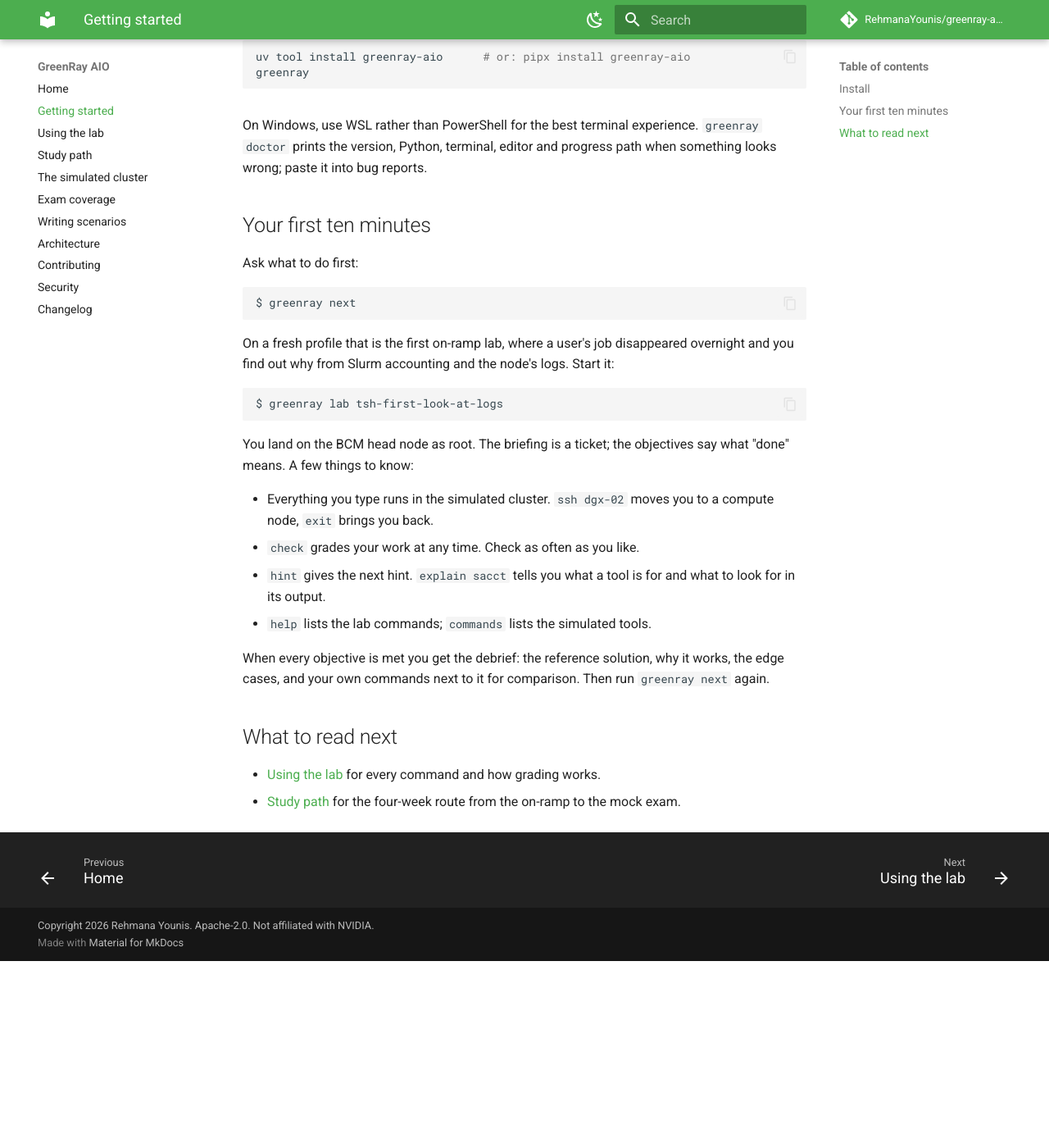
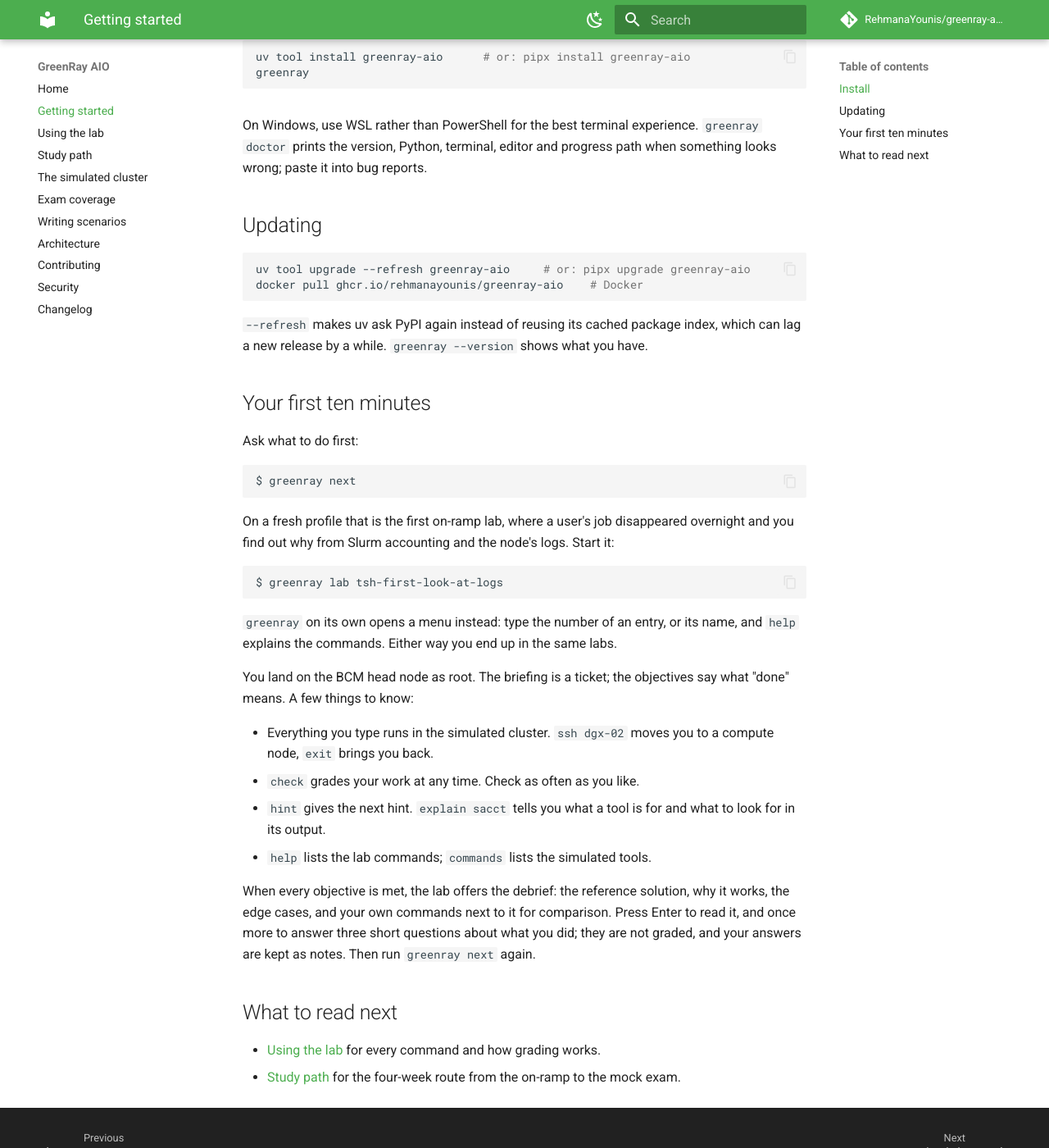
Before and after one commit to RehmanaYounis/greenray-aio, an MkDocs documentation site: the page built from docs/getting-started.md, in a window 1280 px wide and 1400 px high, scrolled down 321 px. Shown: the whole window at 82% size. Built offline with MkDocs 1.6.1 and Material for MkDocs 9.7.7, drawn with Linux system fonts in a browser that asks for light colours; comment, search, counter and statistics services are not loaded; before the commit the page ends 1493 px from its top, so only the background shows below that.

Commit message:
docs: review every page against the current behaviour
Updating instructions, the menu and its help, the offered debrief and
reflection, safe practice and variants in the README and the
architecture page, and the 1.0 wording in CONTRIBUTING.

````diff
--- a/docs/getting-started.md
+++ b/docs/getting-started.md
@@ -34,6 +34,15 @@
 
 On Windows, use WSL rather than PowerShell for the best terminal experience. `greenray doctor` prints the version, Python, terminal, editor and progress path when something looks wrong; paste it into bug reports.
 
+## Updating
+
+```bash
+uv tool upgrade --refresh greenray-aio     # or: pipx upgrade greenray-aio
+docker pull ghcr.io/rehmanayounis/greenray-aio    # Docker
+```
+
+`--refresh` makes uv ask PyPI again instead of reusing its cached package index, which can lag a new release by a while. `greenray --version` shows what you have.
+
 ## Your first ten minutes
 
 Ask what to do first:
@@ -48,6 +57,8 @@
 $ greenray lab tsh-first-look-at-logs
 ```
 
+`greenray` on its own opens a menu instead: type the number of an entry, or its name, and `help` explains the commands. Either way you end up in the same labs.
+
 You land on the BCM head node as root. The briefing is a ticket; the objectives say what "done" means. A few things to know:
 
 - Everything you type runs in the simulated cluster. `ssh dgx-02` moves you to a compute node, `exit` brings you back.
@@ -55,7 +66,7 @@
 - `hint` gives the next hint. `explain sacct` tells you what a tool is for and what to look for in its output.
 - `help` lists the lab commands; `commands` lists the simulated tools.
 
-When every objective is met you get the debrief: the reference solution, why it works, the edge cases, and your own commands next to it for comparison. Then run `greenray next` again.
+When every objective is met, the lab offers the debrief: the reference solution, why it works, the edge cases, and your own commands next to it for comparison. Press Enter to read it, and once more to answer three short questions about what you did; they are not graded, and your answers are kept as notes. Then run `greenray next` again.
 
 ## What to read next
 
````
Also changed, not shown: ARCHITECTURE.md (+8 -4 lines), CHANGELOG.md (+1 -0 lines), CONTRIBUTING.md (+1 -1 lines), README.md (+3 -2 lines), docs/index.md (+1 -1 lines), docs/usage.md (+1 -1 lines).
